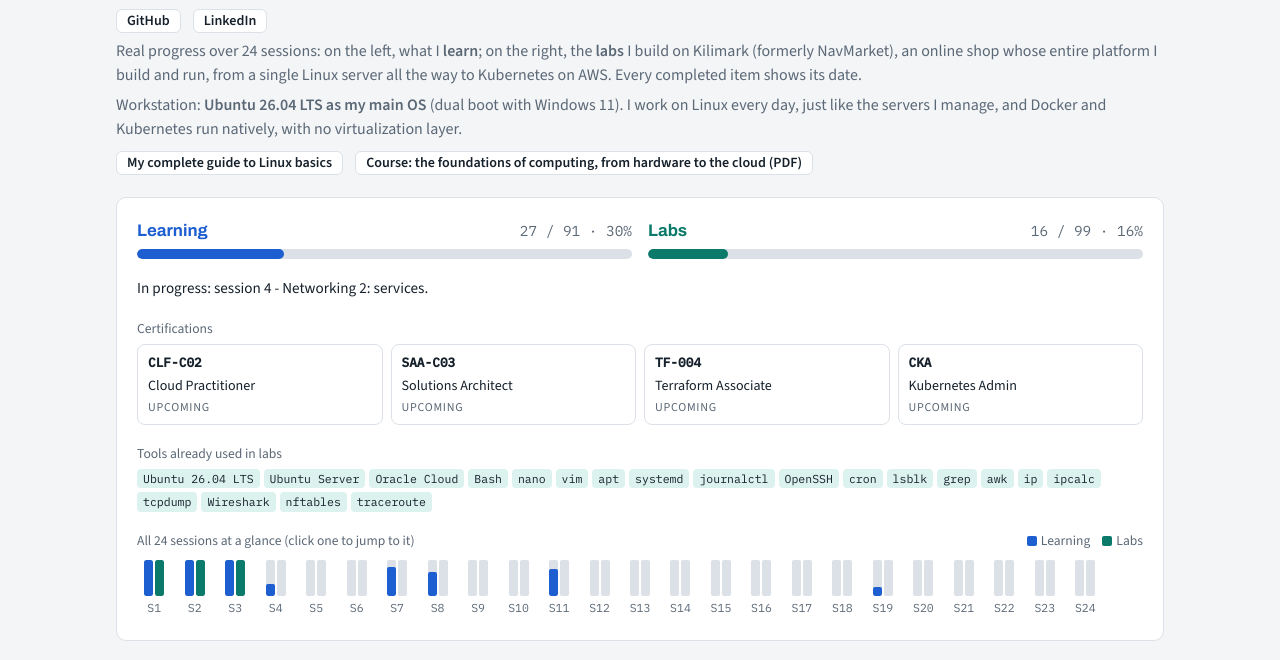
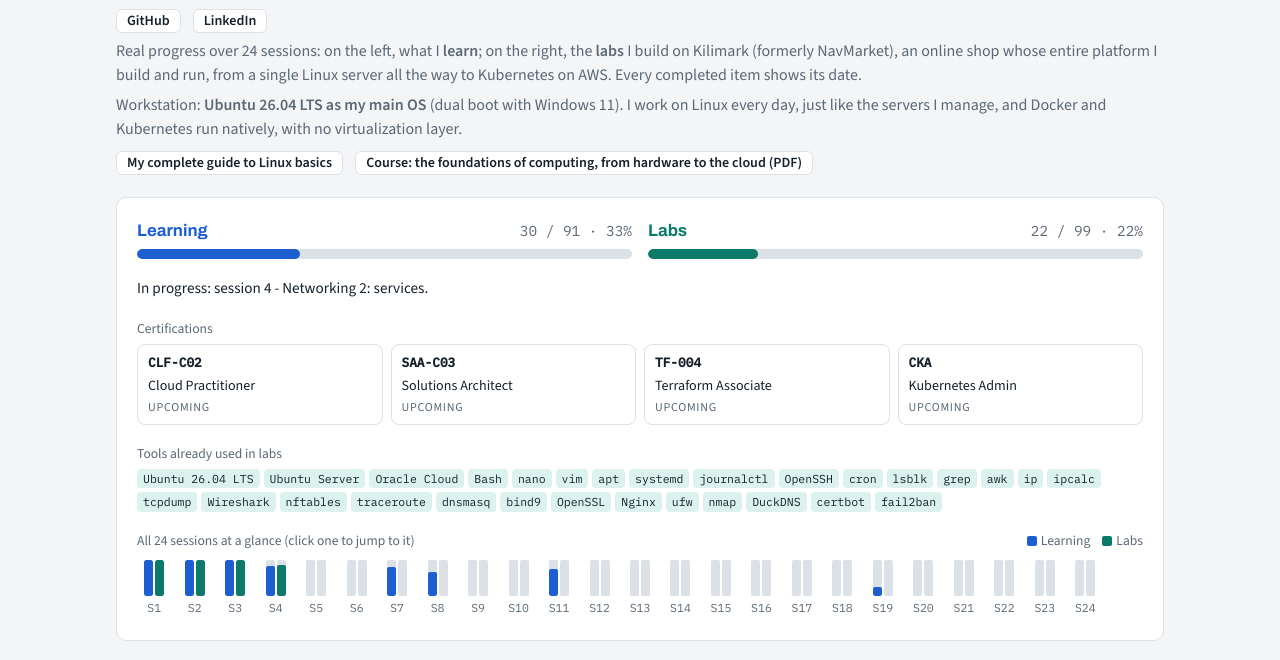
Before and after one commit to Nava-techn/navmarket-roadmap, a plain HTML site: page index.html in a window 1280 px wide. Shown: the part 135-795 px from the top of the page. Drawn offline with nearby package versions, Linux system fonts and the light colour scheme.

Commit message:
progress: session 4 labs s4.1 to s4.6

```diff
--- a/index.html
+++ b/index.html
@@ -119,7 +119,7 @@ footer .btn{align-self:flex-start;font-size:.8rem;padding:4px 10px}
 </style>
 </head>
 <body>
-<script type="application/json" id="state">{"profile":{"name":"NAGUE Valdes","headline":"Data Engineer - DataOps - DevOps/Cloud","github":"https://github.com/Nava-techn/navmarket-roadmap","linkedin":"https://www.linkedin.com/in/valdes-nague/"},"done":{"f1_1":"2026-10-04","f1_2":"2026-10-06","f1_3":"2026-10-06","f1_4":"2026-10-06","f2_4":"2026-10-06","f2_3":"2026-10-06","f2_2":"2026-10-06","f2_1":"2026-10-06","f2_5":"2026-10-06","f2_6":"2026-10-06","f3_1":"2026-10-06","f3_3":"2026-10-06","f4_1":"2026-10-06","f4_2":"2026-10-06","f7_1":"2026-10-06","f7_2":"2026-10-06","f7_3":"2026-10-06","f7_5":"2026-10-06","f8_1":"2026-10-06","f8_2":"2026-10-06","f11_1":"2026-10-06","f11_2":"2026-10-06","f11_3":"2026-10-06","f19_2":"2026-10-06","s1_1":"2026-10-08","s1_2":"2026-10-09","s1_3":"2026-10-09","s1_4":"2026-10-09","f1_5":"2026-10-11","s1_5":"2026-10-11","s2_1":"2026-10-26","s2_2":"2026-10-26","s2_3":"2026-10-28","s2_4":"2026-10-28","s2_5":"2026-10-30","s2_6":"2026-10-30","s2_x":"2026-11-01","s3_1":"2026-11-03","s3_2":"2026-11-05","s3_3":"2026-11-07","s3_4":"2026-11-07","f3_2":"2026-11-03","f3_4":"2026-11-05"},"updatedAt":"2026-11-07T21:30:00.000Z"}</script>
+<script type="application/json" id="state">{"profile":{"name":"NAGUE Valdes","headline":"Data Engineer - DataOps - DevOps/Cloud","github":"https://github.com/Nava-techn/navmarket-roadmap","linkedin":"https://www.linkedin.com/in/valdes-nague/"},"done":{"f1_1":"2026-10-04","f1_2":"2026-10-06","f1_3":"2026-10-06","f1_4":"2026-10-06","f2_4":"2026-10-06","f2_3":"2026-10-06","f2_2":"2026-10-06","f2_1":"2026-10-06","f2_5":"2026-10-06","f2_6":"2026-10-06","f3_1":"2026-10-06","f3_3":"2026-10-06","f4_1":"2026-10-06","f4_2":"2026-10-06","f7_1":"2026-10-06","f7_2":"2026-10-06","f7_3":"2026-10-06","f7_5":"2026-10-06","f8_1":"2026-10-06","f8_2":"2026-10-06","f11_1":"2026-10-06","f11_2":"2026-10-06","f11_3":"2026-10-06","f19_2":"2026-10-06","s1_1":"2026-10-08","s1_2":"2026-10-09","s1_3":"2026-10-09","s1_4":"2026-10-09","f1_5":"2026-10-11","s1_5":"2026-10-11","s2_1":"2026-10-26","s2_2":"2026-10-26","s2_3":"2026-10-28","s2_4":"2026-10-28","s2_5":"2026-10-30","s2_6":"2026-10-30","s2_x":"2026-11-01","s3_1":"2026-11-03","s3_2":"2026-11-05","s3_3":"2026-11-07","s3_4":"2026-11-07","f3_2":"2026-11-03","f3_4":"2026-11-05","s4_1":"2026-11-10","s4_2":"2026-11-10","s4_3":"2026-11-12","s4_4":"2026-11-13","s4_5":"2026-11-14","s4_6":"2026-11-17","f4_3":"2026-11-13","f4_4":"2026-11-14","f4_6":"2026-11-17"},"updatedAt":"2026-11-16T23:28:10.000Z"}</script>
 <div class="wrap">
   <header>
     <div class="eyebrow">DevOps / AWS Cloud learning path · Kilimark project</div>
```
